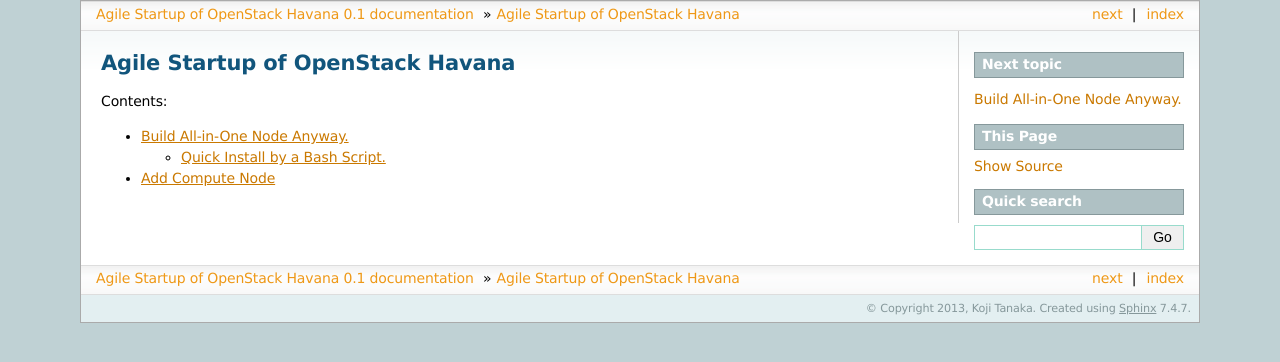
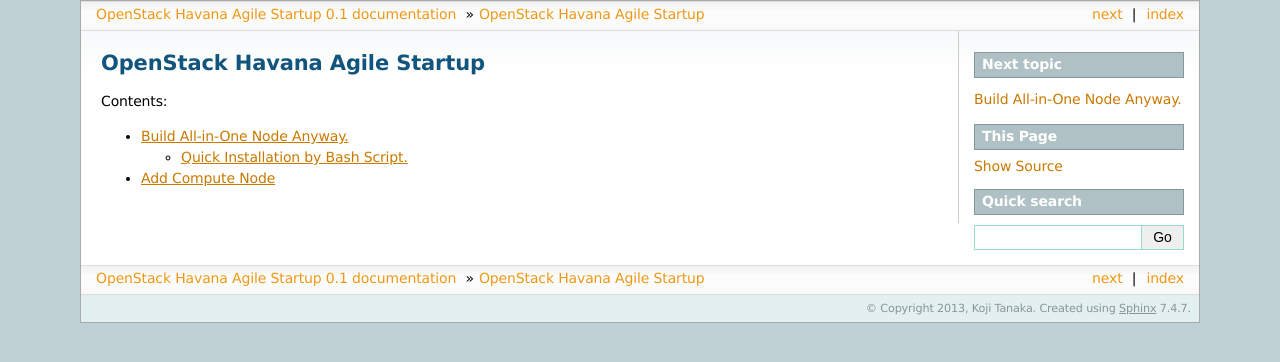
Before and after one commit to kojiwell/deploy_havana, a Sphinx documentation site: the page built from doc/index.rst, in a window 1280 px wide. Shown: the top 362 px of the page. Built offline with Sphinx 7.4.7, drawn with Linux system fonts in a browser that asks for light colours.

Commit message:
update doc/all_in_one.rst

```diff
--- a/doc/all_in_one.rst
+++ b/doc/all_in_one.rst
@@ -6,7 +6,7 @@
 Build All-in-One Node Anyway.
 ==========================================================
 
-Quick Install by a Bash Script.
+Quick Installation by Bash Script.
 ------------
 
 First, you need to update ``/etc/hosts`` for your environment. If your hostname is not resolvable,
--- a/doc/conf.py
+++ b/doc/conf.py
@@ -41,7 +41,7 @@
 master_doc = 'index'
 
 # General information about the project.
-project = u'Agile Startup of OpenStack Havana'
+project = u'OpenStack Havana Agile Startup'
 copyright = u'2013, Koji Tanaka'
 
 # The version info for the project you're documenting, acts as replacement for
--- a/doc/index.rst
+++ b/doc/index.rst
@@ -3,7 +3,7 @@
    You can adapt this file completely to your liking, but it should at least
    contain the root `toctree` directive.
 
-Agile Startup of OpenStack Havana
+OpenStack Havana Agile Startup
 ==========================================================
 
 Contents:
```
Also changed, not shown: README.md (+1 -1 lines).
